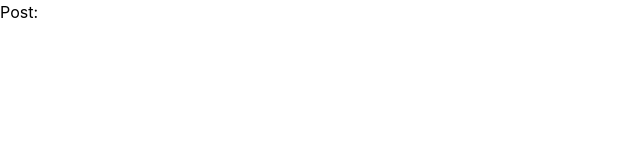
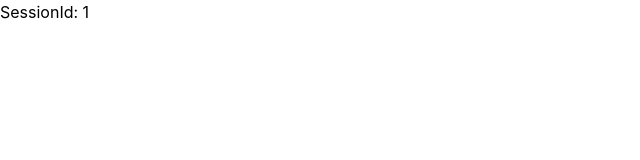
Before and after one commit to m-krebs/Colladit, a Next.js app: page /session/1 in a window 1280 px wide. Shown: the top 160 px of the page, without its empty margins (0-640 px from the left). Built offline with nearby package versions, Linux system fonts and the light colour scheme.

Commit message:
Update query url for sessions

```diff
--- /dev/null
+++ b/pages/session/[sessionId].js
@@ -0,0 +1,10 @@
+import { useRouter } from 'next/router'
+
+const Post = () => {
+    const router = useRouter()
+    const { sessionId } = router.query
+    console.log("http://localhost:3000" + router.asPath)
+    return <p>SessionId: {sessionId}</p>
+}
+
+export default Post
--- a/pages/session/[sessionid].js
+++ /dev/null
@@ -1,11 +0,0 @@
-import { useRouter } from 'next/router';
-
-function SessionId() {
-    const router = useRouter();
-    const { pid } = router.query;
-    // console.log(router.query)
-
-    return (<p>Post: { pid }</p>)
-}
-
-export default SessionId;
```
